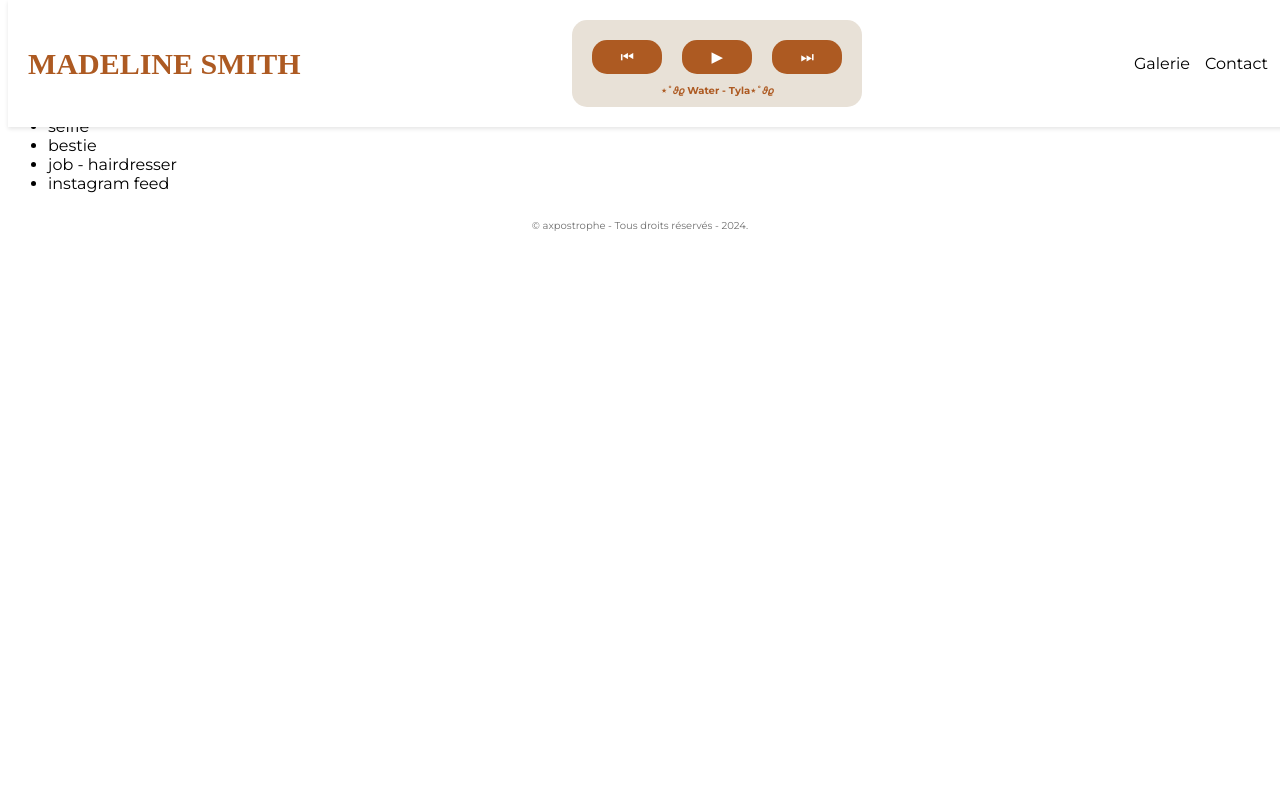
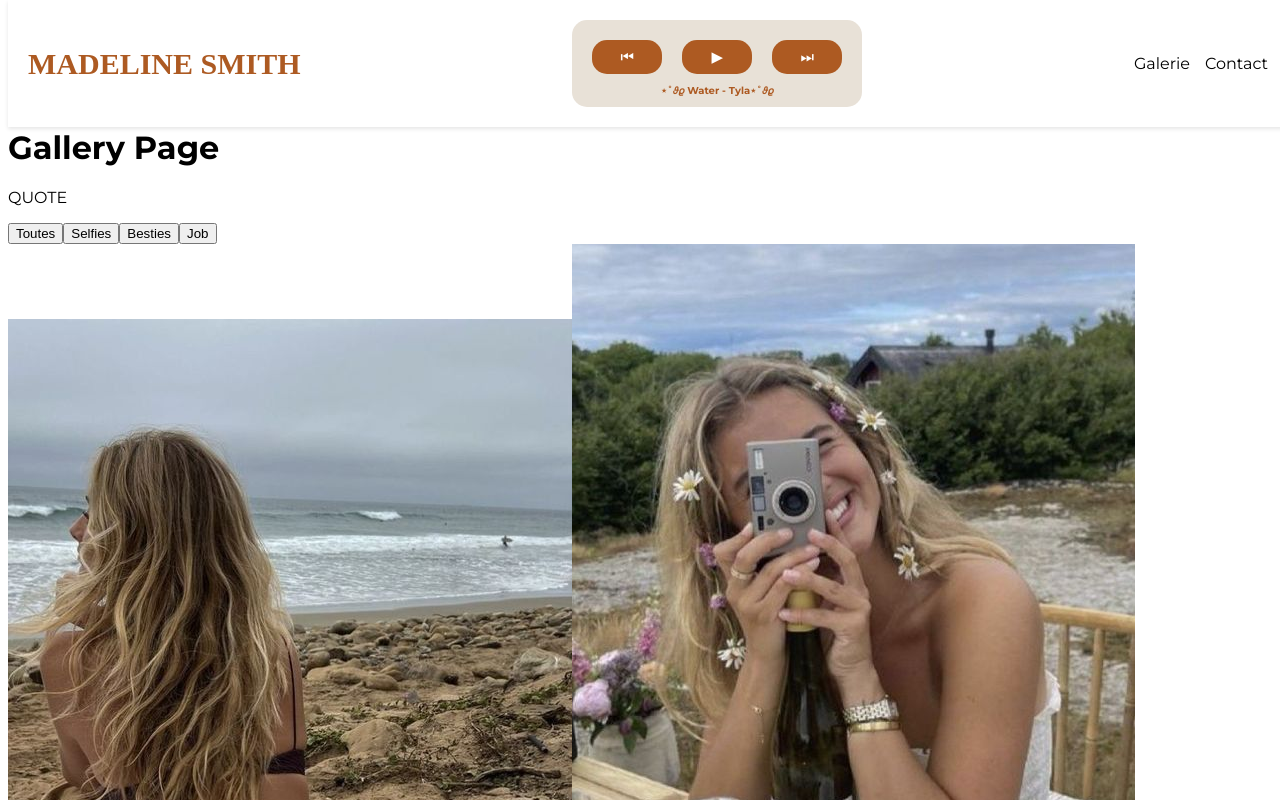
Before and after one commit to axllema/MadelineSmith, a React (Vite) app: page /gallery in a window 1280 px wide. Shown: the top 800 px of the page. Built offline with nearby package versions, Linux system fonts and the light colour scheme; a web font is replaced by a local one.

Commit message:
add of elements in gallery

```diff
--- /dev/null
+++ b/src/components/instafeed.jsx
@@ -0,0 +1,23 @@
+import Maddy3 from '../assets/img/maddy3.jpg';
+import SantaBarbara from '../assets/img/santabarbara1.jpg';
+import Maddy4 from '../assets/img/maddy4.jpg';
+import '../scss/style.scss';
+import '../scss/components/_instafeed.scss';
+
+const InstaFeed = () => {
+    return (
+        <div>
+
+            <div>
+                <img alt="Madeline Smith" src={Maddy3} className='' />
+                <img alt="Santa Barbara" src={SantaBarbara} className='' />
+                <img alt="Madeline Smith" src={Maddy4} className='' />
+            </div>
+
+        </div>
+
+
+    );
+};
+
+export default InstaFeed;
--- /dev/null
+++ b/src/components/photosfilter.jsx
@@ -0,0 +1,38 @@
+import { useState } from 'react';
+import Maddy3 from '../assets/img/maddy3.jpg';
+import SantaBarbara from '../assets/img/santabarbara1.jpg';
+import Maddy4 from '../assets/img/maddy4.jpg';
+import '../scss/style.scss';
+import '../scss/components/_photosfilter.scss';
+
+const PhotosFilter = () => {
+    const initialPhotos = [
+        { id: 1, category: 'selfie', src: Maddy4 },
+        { id: 2, category: 'bestie', src: Maddy3 },
+        { id: 3, category: 'job', src: SantaBarbara},
+    ];
+
+    const [photos] = useState(initialPhotos);
+    const [filter, setFilter] = useState('all');
+
+    const filteredPhotos = photos.filter(photo => filter === 'all' || photo.category === filter);
+
+    return (
+        <div>
+            <div>
+                <button onClick={() => setFilter('all')}>Toutes</button>
+                <button onClick={() => setFilter('selfie')}>Selfies</button>
+                <button onClick={() => setFilter('bestie')}>Besties</button>
+                <button onClick={() => setFilter('job')}>Job</button>
+            </div>
+
+            <div>
+                {filteredPhotos.map(photo => (
+                <img key={photo.id} src={photo.src} alt={photo.category} />
+                ))}
+            </div>
+        </div>
+    );
+};
+
+export default PhotosFilter;
--- a/src/pages/contact.jsx
+++ b/src/pages/contact.jsx
@@ -17,7 +17,7 @@ function Contact() {
     }, []);
 
     return (
-        <div>
+        <div className='contact'>
             <Loader visible={loading} />
             <Header className="header"/>
 
--- a/src/pages/gallery.jsx
+++ b/src/pages/gallery.jsx
@@ -1,6 +1,8 @@
 import { useEffect, useState } from 'react';
 import Loader from '../components/loader';
 import Header from '../layout/header';
+import PhotosFilter from '../components/photosfilter';
+import InstaFeed from '../components/instafeed';
 import Footer from '../layout/footer.jsx';
 import '../scss/style.scss';
 import '../scss/pages/_gallery.scss';
@@ -17,20 +19,36 @@ function Gallery() {
     }, []);
 
     return (
-        <div>
+        <div className='gallery'>
             <Loader visible={loading} />
 
-            <Header className="header"/>
+            <Header className="header" />
 
-            <div>
+            <div className='gallery-elements'>
+
                 <h1>Gallery Page</h1>
+                <p> QUOTE </p>
+
+                <div className='gallery-elements-filters'>
+                    <PhotosFilter />
+
                     <p>Photos randoms + des reseaux</p>
+
                     <ul>
                         <li>selfie</li>
                         <li>bestie</li>
                         <li>job - hairdresser</li>
+                    </ul>
+                </div>
+
+                <div className='gallery-elements-feed'>
+                    <InstaFeed/>
+
+                    <ul>
                         <li>instagram feed</li>
                     </ul>
+                </div>
+
             </div>
 
             <Footer/>
--- a/src/scss/base/_base.scss
+++ b/src/scss/base/_base.scss
@@ -1,5 +1,5 @@
 body {
-    cursor: url('../../../public/heart_cursor.png'), auto;
+    cursor: url('/heart_cursor.png'), auto;
     font-family: 'Montserrat', sans-serif;
 
     --sb-track-color: #fcf8ed;
--- a/src/scss/pages/_contact.scss
+++ b/src/scss/pages/_contact.scss
@@ -0,0 +1,3 @@
+.contact {
+    margin-top: 128px;
+}
--- a/src/scss/pages/_gallery.scss
+++ b/src/scss/pages/_gallery.scss
@@ -0,0 +1,3 @@
+.gallery {
+    margin-top: 128px;
+}
--- a/src/scss/style.scss
+++ b/src/scss/style.scss
@@ -15,3 +15,5 @@
 @import "components/_musicplayer.scss";
 @import "components/_playlist.scss";
 @import "components/_bottomsection.scss";
+//@import "/components/_photosfilter.scss";
+//@import "/components/_instafeed.scss";
```
Also changed, not shown: src/scss/components/_instafeed.scss (added), src/scss/components/_photosfilter.scss (added). Lines whose indentation alone changed are shown as unchanged.
